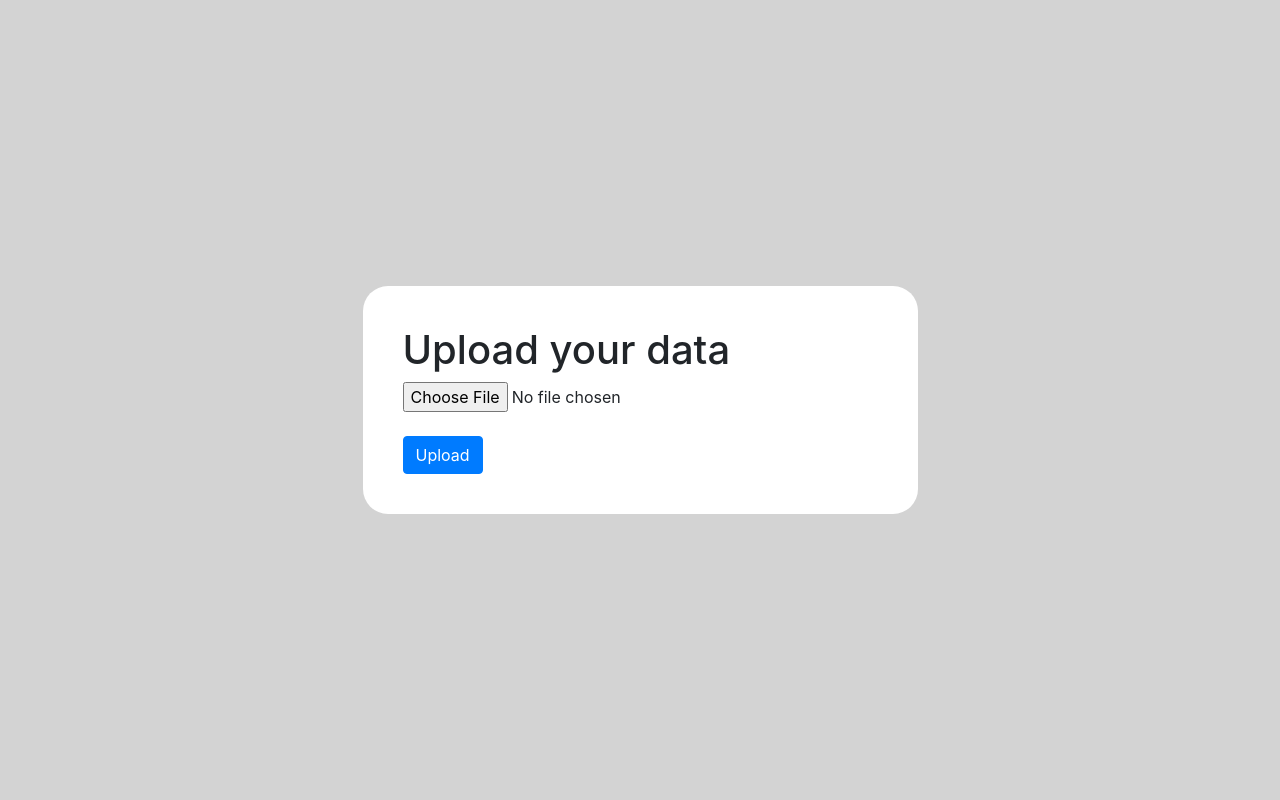
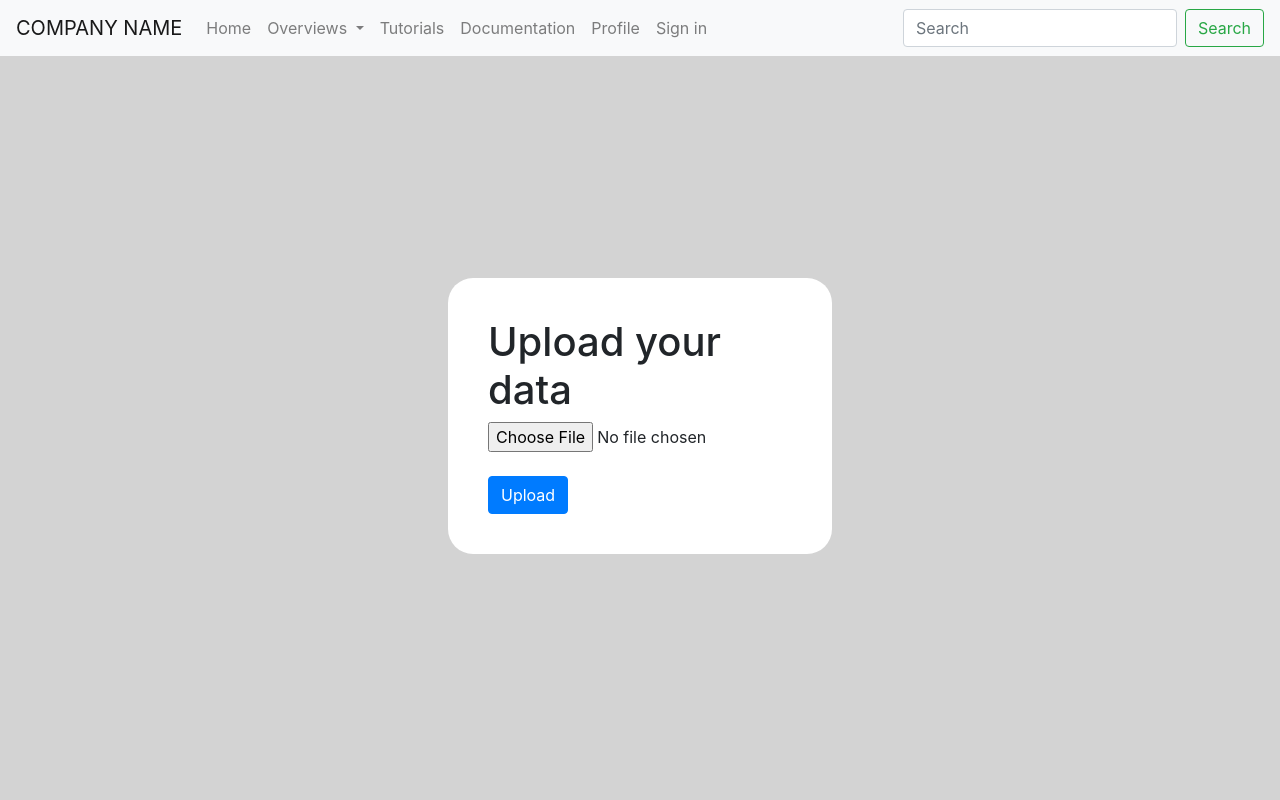
Before and after one commit to thatmariia/eia-demo, a Flask app: page /upload_data in a window 1280 px wide. Run offline with Flask 2, Linux system fonts and the light colour scheme; some libraries are stand-ins or nearby versions.

Commit message:
Added navbar

```diff
--- a/web/static/css/style.css
+++ b/web/static/css/style.css
@@ -5,10 +5,16 @@ html body {
     height: 100vh;
 }
 
+.container {
+    width: 100vw;
+    max-width: 100vw;
+    padding: 0px;
+}
+
 /*== Login page ==*/
 .center-container {
     background: white;
     border-radius: 25px;
     padding: 40px;
-    width: 50%;
+    width: 30%;
 }
--- a/web/templates/feedback_report.html
+++ b/web/templates/feedback_report.html
@@ -1,5 +1,6 @@
 {% extends "snippets/page_template.html" %}
 {% block content %}
+    {% include "snippets/navbar.html" %}
     <h1>A professional looking report</h1>
 
 {% endblock %}
--- a/web/templates/home.html
+++ b/web/templates/home.html
@@ -1,5 +1,6 @@
 {% extends "snippets/page_template.html" %}
 {% block content %}
+    {% include "snippets/navbar.html" %}
     <a href="/profile">Profile</a><br>
     <a href="/sign_in">Sign in</a><br>
     <a href="/upload_data">Upload data</a><br>
--- a/web/templates/preprocessing.html
+++ b/web/templates/preprocessing.html
@@ -1,5 +1,6 @@
 {% extends "snippets/page_template.html" %}
 {% block content %}
+    {% include "snippets/navbar.html" %}
     <h1>Some magic preprocessing</h1>
 
 {% endblock %}
--- a/web/templates/profile.html
+++ b/web/templates/profile.html
@@ -1,5 +1,6 @@
 {% extends "snippets/page_template.html" %}
 {% block content %}
+    {% include "snippets/navbar.html" %}
     <h1>A nice profile page</h1>
 
 {% endblock %}
--- a/web/templates/sign_in.html
+++ b/web/templates/sign_in.html
@@ -2,7 +2,8 @@
 
 {% extends "snippets/page_template.html" %}
 {% block content %}
-    <div style="display:flex;justify-content:center;align-items:center;height: 100%">
+    {% include "snippets/navbar.html" %}
+    <div style="display:flex;justify-content:center;align-items:center;height:90%">
         <div class="center-container">
 
             <!-- The form needs to filled in with 'something' for it to redirect -->
--- /dev/null
+++ b/web/templates/snippets/navbar.html
@@ -0,0 +1,41 @@
+<nav class="navbar navbar-expand-lg navbar-light bg-light">
+    <a class="navbar-brand" href="/">COMPANY NAME</a>
+    <button class="navbar-toggler" type="button" data-toggle="collapse" data-target="#navbarSupportedContent"
+            aria-controls="navbarSupportedContent" aria-expanded="false" aria-label="Toggle navigation">
+        <span class="navbar-toggler-icon"></span>
+    </button>
+
+    <div class="collapse navbar-collapse" id="navbarSupportedContent">
+        <ul class="navbar-nav mr-auto">
+            <li class="nav-item">
+                <a class="nav-link" href="/">Home</a>
+            </li>
+            <li class="nav-item dropdown">
+                <a class="nav-link dropdown-toggle" href="#" id="navbarDropdown" role="button" data-toggle="dropdown"
+                   aria-haspopup="true" aria-expanded="false">
+                    Overviews
+                </a>
+                <div class="dropdown-menu" aria-labelledby="navbarDropdown">
+                    <a class="dropdown-item" href="/preprocessing">Preprocessing</a>
+                    <a class="dropdown-item" href="/algorithms">Algorithms</a>
+                </div>
+            </li>
+            <li class="nav-item">
+                <a class="nav-link" href="#">Tutorials</a>
+            </li>
+            <li class="nav-item">
+                <a class="nav-link" href="#">Documentation</a>
+            </li>
+            <li class="nav-item">
+                <a class="nav-link" href="/profile">Profile</a>
+            </li>
+            <li class="nav-item">
+                <a class="nav-link" href="/sign_in">Sign in</a>
+            </li>
+        </ul>
+        <form class="form-inline my-2 my-lg-0">
+            <input class="form-control mr-sm-2" type="search" placeholder="Search" aria-label="Search">
+            <button class="btn btn-outline-success my-2 my-sm-0" type="submit">Search</button>
+        </form>
+    </div>
+</nav>
--- a/web/templates/upload_data.html
+++ b/web/templates/upload_data.html
@@ -1,6 +1,7 @@
 {% extends "snippets/page_template.html" %}
 {% block content %}
-    <div style="display:flex;justify-content:center;align-items:center;height: 100%">
+    {% include "snippets/navbar.html" %}
+    <div style="display:flex;justify-content:center;align-items:center;height:90%">
         <div class="center-container">
             <h1>Upload your data</h1>
             <input type="file" id="dataInput"><br><br>
```
Also changed, not shown: web/templates/algorithms.html (+6 -5 lines).
